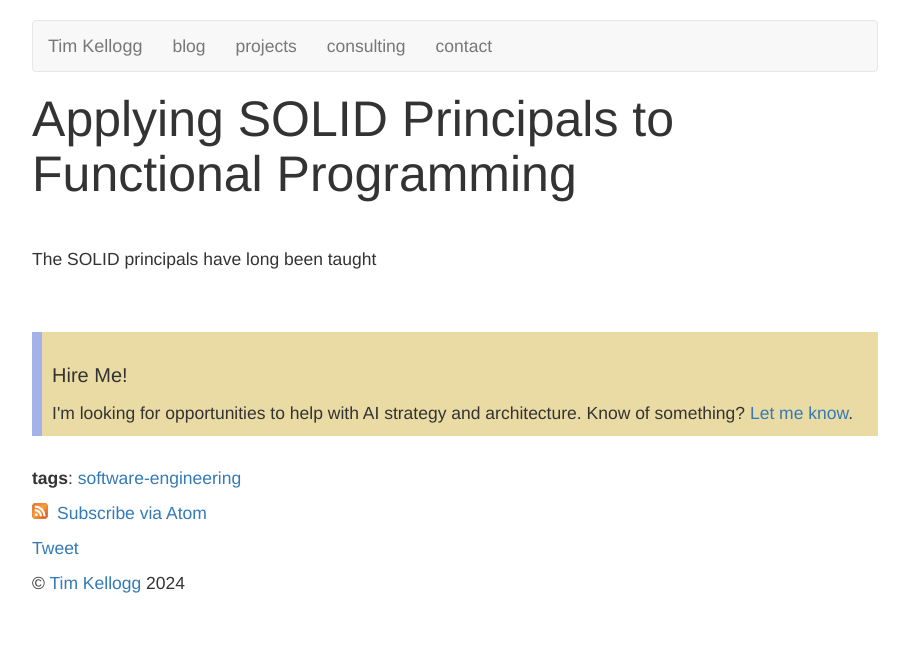
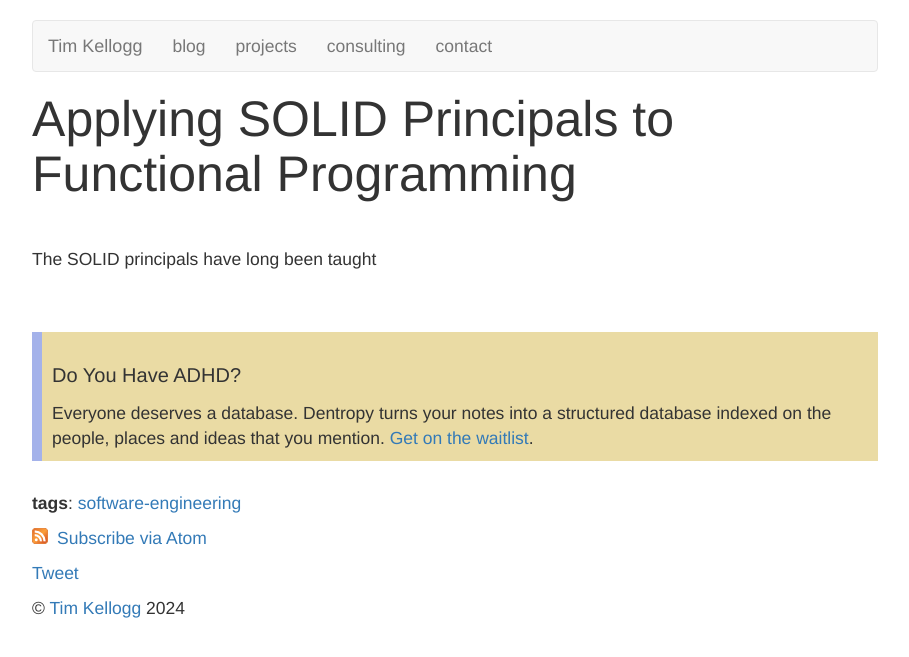
Before and after one commit to tkellogg/tkellogg.github.com, a Jekyll site: the page built from drafts/2015-10-10-SOLID-FP.markdown, in a window 1280 px wide. Shown: the top 657 px of the page, without its empty margins (185-1094 px from the left). Built offline with Jekyll 4.4.1, drawn with Linux system fonts in a browser that asks for light colours; comment, search, counter and statistics services are not loaded.

```diff
--- a/_layouts/post.html
+++ b/_layouts/post.html
@@ -16,9 +16,10 @@ layout: default
 
 <div id="related">
 	<div class="callout">
-		<h3>Hire Me!</h3>
-		I'm looking for opportunities to help with AI strategy and architecture.
-		Know of something? <a href="/contact">Let me know</a>.
+		<h3>Do You Have ADHD?</h3>
+		Everyone deserves a database. Dentropy turns your notes into a structured database
+		indexed on the people, places and ideas that you mention.
+		<a href="https://www.getdentropy.com">Get on the waitlist</a>.
 	</div>
 	<p style="width: 67ch;">
 		<b>tags</b>:
```
Also changed, not shown: _posts/2024-09-24-ownership.md (added, +51 -0 lines), 1 other file.
